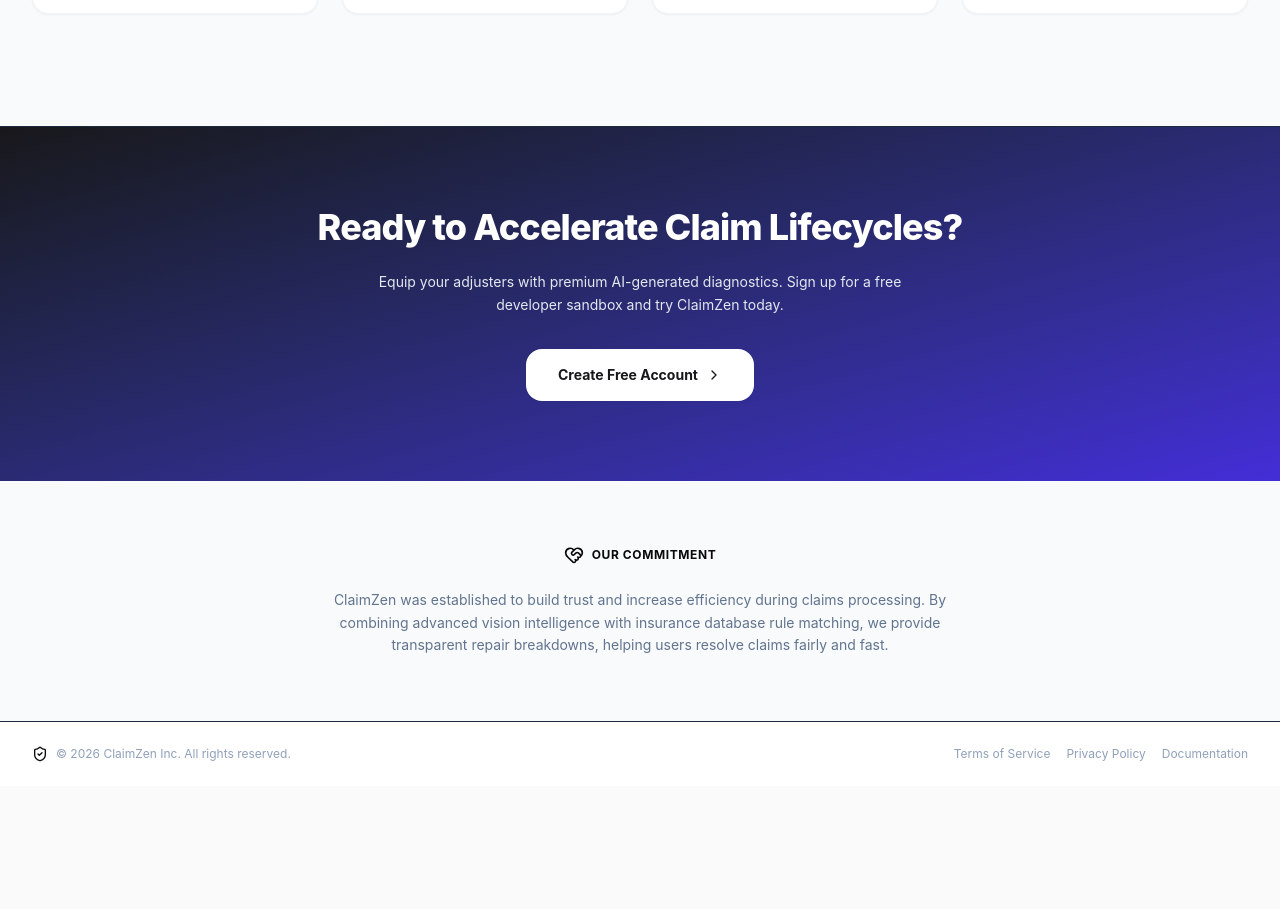
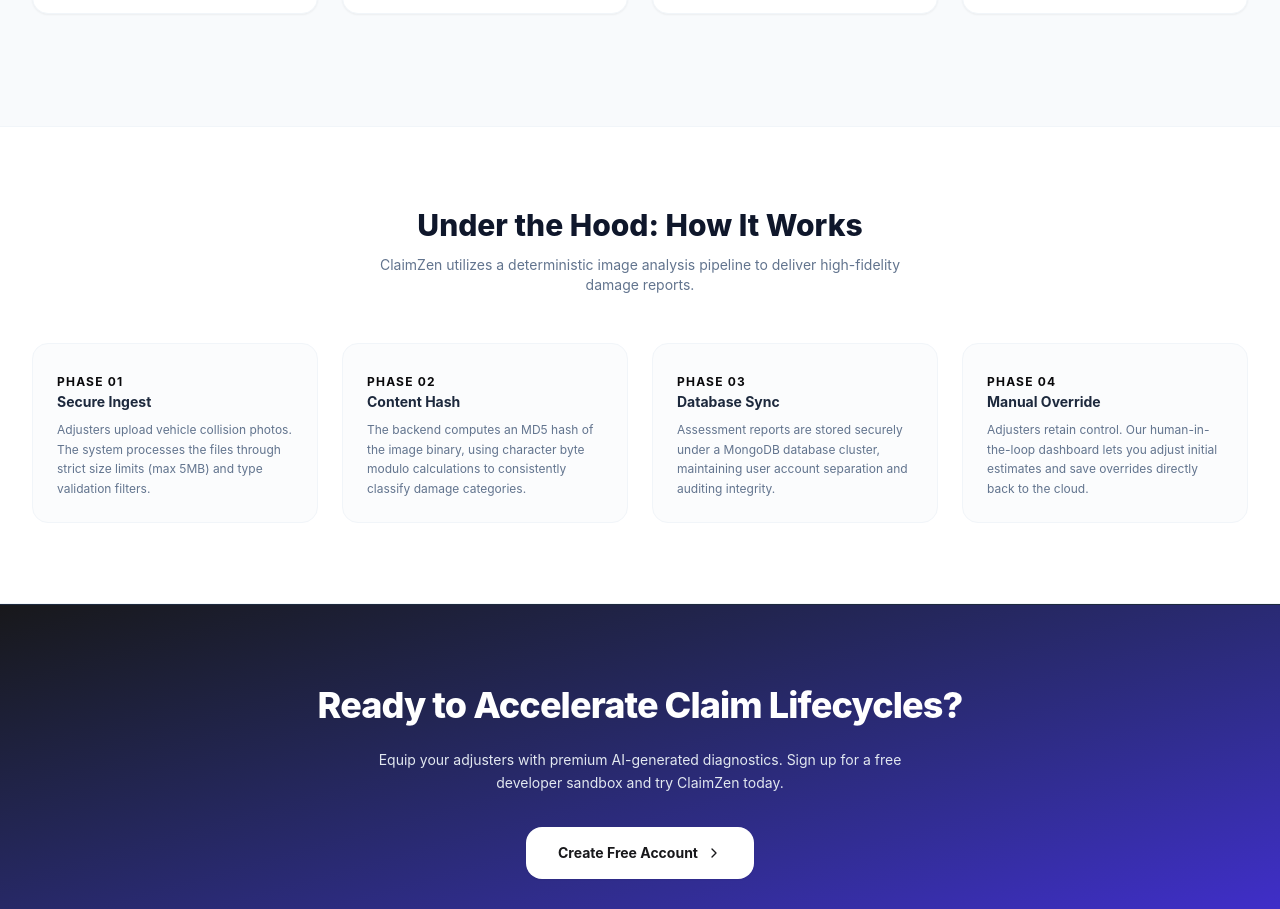
Before and after one commit to BarathGajendran/claimzen, a React (Vite) app in the folder frontend/: page / in a window 1280 px wide. Shown: the part 1393-2302 px from the top of the page. Before the commit the page ends 2179 px from the top, so only its background shows below. Built offline with nearby package versions, Linux system fonts and the light colour scheme.

Commit message:
feat: complete ClaimZen rebranding, uploader cleanup, and severity enum fix

```diff
--- a/frontend/src/pages/LandingPage.jsx
+++ b/frontend/src/pages/LandingPage.jsx
@@ -173,6 +173,54 @@
           </div>
         </section>
 
+        {/* Technical Pipeline Section */}
+        <section className="bg-white dark:bg-slate-900/40 border-y border-slate-100 dark:border-slate-800/60 py-20">
+          <div className="max-w-7xl mx-auto px-4 sm:px-6 lg:px-8 space-y-12">
+            <div className="text-center space-y-3 max-w-xl mx-auto">
+              <h3 className="text-2xl md:text-3xl font-extrabold text-slate-900 dark:text-slate-50">
+                Under the Hood: How It Works
+              </h3>
+              <p className="text-sm text-slate-500 dark:text-slate-400">
+                ClaimZen utilizes a deterministic image analysis pipeline to deliver high-fidelity damage reports.
+              </p>
+            </div>
+
+            <div className="grid grid-cols-1 md:grid-cols-4 gap-6 text-left">
+              <div className="space-y-2 p-6 rounded-2xl border border-slate-100 dark:border-slate-800/80 bg-slate-50/50 dark:bg-slate-950">
+                <span className="text-xs font-bold text-brand-500 uppercase tracking-widest">Phase 01</span>
+                <h4 className="text-sm font-bold text-slate-800 dark:text-slate-200">Secure Ingest</h4>
+                <p className="text-xs text-slate-500 dark:text-slate-400 leading-relaxed">
+                  Adjusters upload vehicle collision photos. The system processes the files through strict size limits (max 5MB) and type validation filters.
+                </p>
+              </div>
+
+              <div className="space-y-2 p-6 rounded-2xl border border-slate-100 dark:border-slate-800/80 bg-slate-50/50 dark:bg-slate-950">
+                <span className="text-xs font-bold text-brand-500 uppercase tracking-widest">Phase 02</span>
+                <h4 className="text-sm font-bold text-slate-800 dark:text-slate-200">Content Hash</h4>
+                <p className="text-xs text-slate-500 dark:text-slate-400 leading-relaxed">
+                  The backend computes an MD5 hash of the image binary, using character byte modulo calculations to consistently classify damage categories.
+                </p>
+              </div>
+
+              <div className="space-y-2 p-6 rounded-2xl border border-slate-100 dark:border-slate-800/80 bg-slate-50/50 dark:bg-slate-950">
+                <span className="text-xs font-bold text-brand-500 uppercase tracking-widest">Phase 03</span>
+                <h4 className="text-sm font-bold text-slate-800 dark:text-slate-200">Database Sync</h4>
+                <p className="text-xs text-slate-500 dark:text-slate-400 leading-relaxed">
+                  Assessment reports are stored securely under a MongoDB database cluster, maintaining user account separation and auditing integrity.
+                </p>
+              </div>
+
+              <div className="space-y-2 p-6 rounded-2xl border border-slate-100 dark:border-slate-800/80 bg-slate-50/50 dark:bg-slate-950">
+                <span className="text-xs font-bold text-brand-500 uppercase tracking-widest">Phase 04</span>
+                <h4 className="text-sm font-bold text-slate-800 dark:text-slate-200">Manual Override</h4>
+                <p className="text-xs text-slate-500 dark:text-slate-400 leading-relaxed">
+                  Adjusters retain control. Our human-in-the-loop dashboard lets you adjust initial estimates and save overrides directly back to the cloud.
+                </p>
+              </div>
+            </div>
+          </div>
+        </section>
+
         {/* Call to Action */}
         <section className="bg-gradient-to-br from-brand-600 to-indigo-700 dark:from-brand-950 dark:to-slate-900 border-t border-slate-800">
           <div className="max-w-7xl mx-auto px-4 sm:px-6 lg:px-8 py-16 md:py-20 text-center text-white space-y-6">
```
